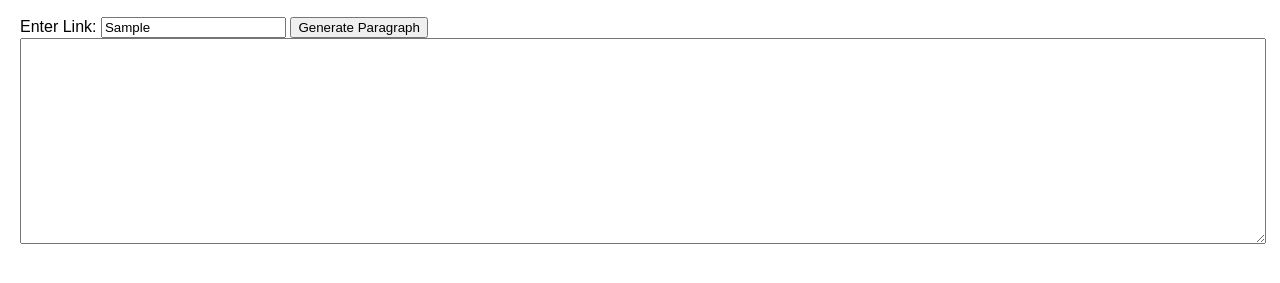
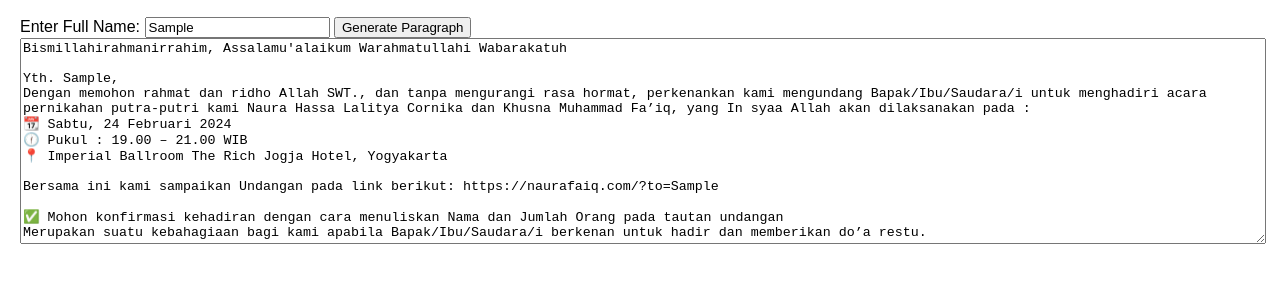
Before and after one commit to Cornysz/naurarsvp, a plain HTML site: page index.html in a window 1280 px wide. Both pictures are taken after typing "Sample" into the empty fields and a click on the button "Generate Paragraph". Shown: the part 51-334 px from the top of the page. Drawn offline with Linux system fonts and the light colour scheme.

Commit message:
Update index.html

```diff
--- a/index.html
+++ b/index.html
@@ -18,30 +18,30 @@
 </head>
 <body>
     <h2>Invitation Paragraph Generator</h2>
-    <label for="linkInput">Enter Link:</label>
-    <input type="text" id="linkInput" placeholder="https://naurafaiq.com/?to=nama+org">
+    <label for="nameInput">Enter Full Name:</label>
+    <input type="text" id="nameInput" placeholder="John Doe">
     <button onclick="generateParagraph()">Generate Paragraph</button>
     <textarea id="output" readonly></textarea>
 
     <script>
         function generateParagraph() {
-            var link = document.getElementById("linkInput").value.trim();
+            var fullName = document.getElementById("nameInput").value.trim();
 
-            if (!link) {
-                alert("Please enter a valid link.");
+            if (!fullName) {
+                alert("Please enter a valid full name.");
                 return;
             }
 
-            // Function to extract guest name from the link
-            function extractGuestName(link) {
-                return link.split('=')[1].replace('+', ' ');
+            // Function to create the link based on the full name
+            function createLink(fullName) {
+                return `https://naurafaiq.com/?to=${fullName.replace(' ', '+')}`;
             }
 
-            var guestName = extractGuestName(link);
+            var link = createLink(fullName);
 
             var paragraph = `Bismillahirahmanirrahim, Assalamu'alaikum Warahmatullahi Wabarakatuh
 
-Yth. ${guestName},
+Yth. ${fullName},
 Dengan memohon rahmat dan ridho Allah SWT., dan tanpa mengurangi rasa hormat, perkenankan kami mengundang Bapak/Ibu/Saudara/i untuk menghadiri acara pernikahan putra-putri kami Naura Hassa Lalitya Cornika dan Khusna Muhammad Fa’iq, yang In syaa Allah akan dilaksanakan pada :
 📆 Sabtu, 24 Februari 2024
 🕧 Pukul : 19.00 – 21.00 WIB
```
